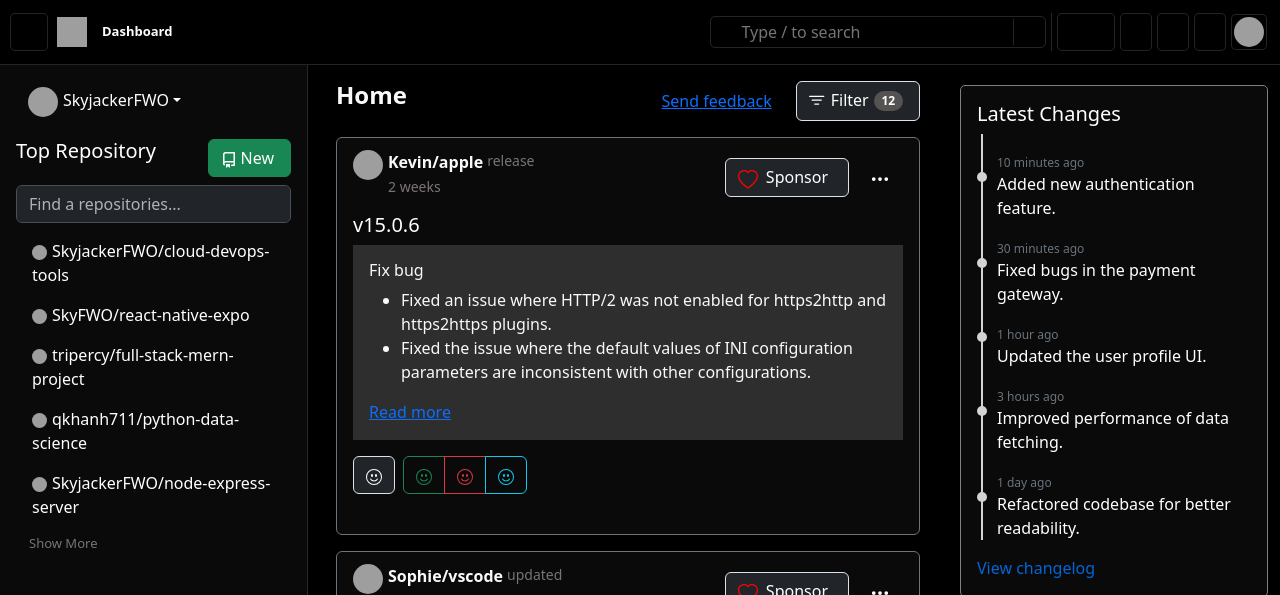
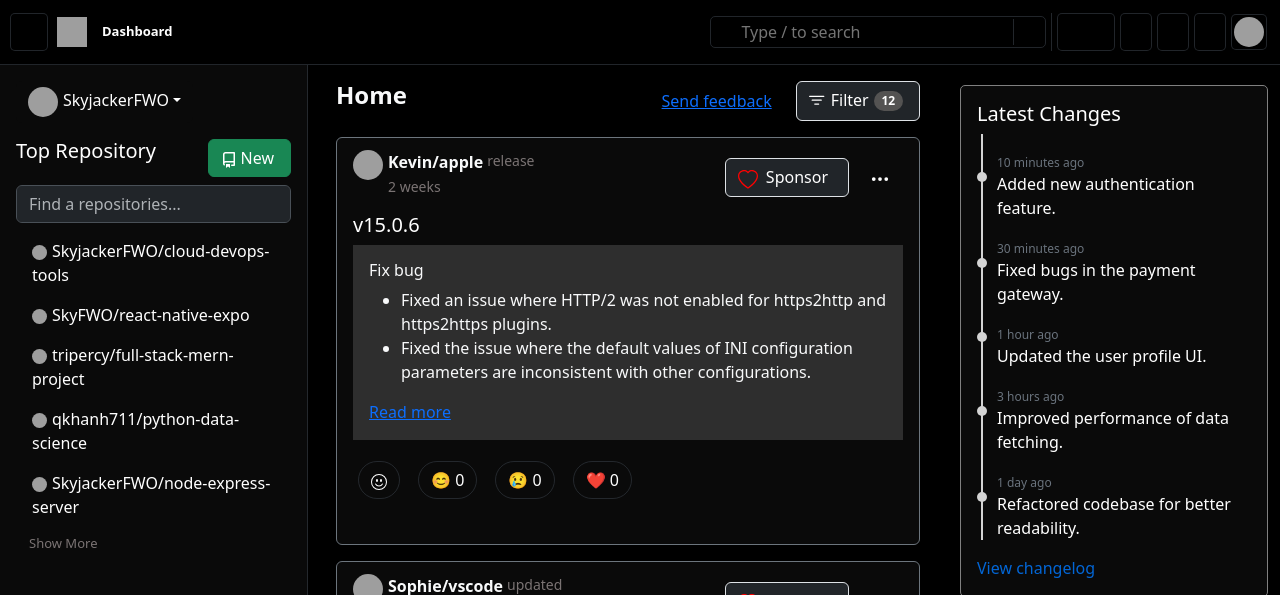
Before and after one commit to tripercy/pka-web-dev-final, a React (Create React App) app: page /home in a window 1280 px wide. Shown: the top 595 px of the page. Built offline with nearby package versions, Linux system fonts and the light colour scheme; grey boxes are pictures that could not be loaded; some icons are missing.

Commit message:
#24 - update reaction

```diff
--- a/src/homepage/FeedContainer.css
+++ b/src/homepage/FeedContainer.css
@@ -19,7 +19,8 @@ h2 {
     padding: 5px 12px;
     align-items: center;
 }
-#UserIcon{
+
+#UserIcon {
     height: 40px;
     width: 40px;
     margin-right: 6px;
@@ -28,12 +29,14 @@ h2 {
 }
 
 .no-center-align {
-    text-align: left !important; /* Hoặc 'inherit' để trở về mặc định */
+    text-align: left !important;
+    /* Hoặc 'inherit' để trở về mặc định */
 }
 
-.bg-light-gray{
+.bg-light-gray {
     background-color: rgb(46, 46, 46);
 }
+
 .gray-text {
     color: rgba(189, 179, 179, 0.626);
 }
@@ -50,10 +53,24 @@ button:focus {
 .text-hover-blue:hover {
     color: rgb(241, 241, 245);
     background-color: rgb(68, 68, 184);
-  }
+}
 
-.badge{
+.badge {
     background-color: rgb(84, 83, 82);
     border-radius: 10px;
     margin-left: 5px;
 }
+
+.btn-reaction {
+    /* background-color: rgb(84, 83, 82); */
+    border: 1px solid #30363db3;
+    border-radius: 20px;
+    color: white;
+    margin-left: 5px;
+    margin: 5px;
+
+}
+
+.btn-reaction:hover {
+    background-color: rgb(84, 83, 82);
+}
--- a/src/homepage/FeedContainerItem.js
+++ b/src/homepage/FeedContainerItem.js
@@ -1,18 +1,36 @@
-import React from 'react';
+import React, { useState } from "react";
 import "./FeedContainer.css";
 import Dropdown from "react-bootstrap/Dropdown";
 import Image from "react-bootstrap/Image";
 
+const NewsCardItem = ({
+  avartar,
+  name,
+  status,
+  time,
+  version,
+  title,
+  description,
+}) => {
+  const [reactions, setReactions] = useState({
+    happy: 0,
+    sad: 0,
+    love: 0,
+  });
 
-const NewsCardItem = ({ avartar, name, status, time, version, title,description }) => {
+  const handleReactionClick = (reactionType) => {
+    setReactions((prevReactions) => ({
+      ...prevReactions,
+      [reactionType]: prevReactions[reactionType] + 1,
+    }));
+  };
+
   return (
-
-        <div class="py-2 my-3 border border-secondary rounded-2 text-bg-dark" >
+    <div class="py-2 my-3 border border-secondary rounded-2 text-bg-dark">
       <header class="d-flex mt-1 mb-2 px-3">
         <div class="mr-2">
           <Image
-
-            src= "https://raw.githubusercontent.com/rdimascio/icons/master/icons/light/github.svg"
+            src="https://raw.githubusercontent.com/rdimascio/icons/master/icons/light/github.svg"
             roundedCircle
             style={{ width: "30px", height: "30px", marginRight: "5px" }}
             class="mr-2"
@@ -21,7 +39,10 @@ const NewsCardItem = ({ avartar, name, status, time, version, title,description
         <div class=" d-flex justify-content-between flex-grow-1">
           <div>
             <div class="d-flex m-0">
-                <a href="#" class="text-start text-decoration-none name-a text-light ">
+              <a
+                href="#"
+                class="text-start text-decoration-none name-a text-light "
+              >
                 {name}
               </a>
               <p class="mx-1 mb-0 gray-text">{status}</p>
@@ -49,7 +70,11 @@ const NewsCardItem = ({ avartar, name, status, time, version, title,description
             </button>
 
             <Dropdown data-bs-theme="dark">
-                <Dropdown.Toggle variant="link" id="dropdown-basic" bsPrefix='none'  >
+              <Dropdown.Toggle
+                variant="link"
+                id="dropdown-basic"
+                bsPrefix="none"
+              >
                 <svg
                   xmlns="http://www.w3.org/2000/svg"
                   width="20"
@@ -63,12 +88,20 @@ const NewsCardItem = ({ avartar, name, status, time, version, title,description
               </Dropdown.Toggle>
 
               <Dropdown.Menu>
-                  <Dropdown.ItemText class="small text-nowrap gray-text px-3">You're seeing this because you starred {name}</Dropdown.ItemText>
+                <Dropdown.ItemText class="small text-nowrap gray-text px-3">
+                  You're seeing this because you starred {name}
+                </Dropdown.ItemText>
                 <Dropdown.Divider />
-                  <Dropdown.Item href="#/action-2" className="text-hover-blue p-3">
+                <Dropdown.Item
+                  href="#/action-2"
+                  className="text-hover-blue p-3"
+                >
                   Show less activity like this
                 </Dropdown.Item>
-                  <Dropdown.Item href="#/action-3" className="text-hover-blue p-3">
+                <Dropdown.Item
+                  href="#/action-3"
+                  className="text-hover-blue p-3"
+                >
                   Unstart this repository
                 </Dropdown.Item>
               </Dropdown.Menu>
@@ -84,9 +117,11 @@ const NewsCardItem = ({ avartar, name, status, time, version, title,description
             <li key={itemIndex}>{item}</li>
           ))}
         </ul>
-          <a href="#" class="text-primary text-decoration-underline">Read more</a>
+        <a href="#" class="text-primary text-decoration-underline">
+          Read more
+        </a>
       </div>
-        <div class="d-flex gap-2 mb-3 p-3">
+      {/* <div class="d-flex gap-2 mb-3 p-3">
           <button type="button" class="btn border btn-dark radious-5">
             <svg
               xmlns="http://www.w3.org/2000/svg"
@@ -144,6 +179,39 @@ const NewsCardItem = ({ avartar, name, status, time, version, title,description
               <span class="visually-hidden">Button</span>
             </button>
           </div>
+        </div> */}
+      <div class="reaction-bar d-flex gap-2 mb-3 p-3">
+        <button class="btn btn-reaction">
+          <svg
+            xmlns="http://www.w3.org/2000/svg"
+            width="16"
+            height="16"
+            fill="currentColor"
+            class="bi bi-emoji-smile"
+            viewBox="0 0 16 16"
+          >
+            <path d="M8 15A7 7 0 1 1 8 1a7 7 0 0 1 0 14m0 1A8 8 0 1 0 8 0a8 8 0 0 0 0 16" />
+            <path d="M4.285 9.567a.5.5 0 0 1 .683.183A3.5 3.5 0 0 0 8 11.5a3.5 3.5 0 0 0 3.032-1.75.5.5 0 1 1 .866.5A4.5 4.5 0 0 1 8 12.5a4.5 4.5 0 0 1-3.898-2.25.5.5 0 0 1 .183-.683M7 6.5C7 7.328 6.552 8 6 8s-1-.672-1-1.5S5.448 5 6 5s1 .672 1 1.5m4 0c0 .828-.448 1.5-1 1.5s-1-.672-1-1.5S9.448 5 10 5s1 .672 1 1.5" />
+          </svg>
+        </button>
+        <button
+          class="btn btn-reaction"
+          onClick={() => handleReactionClick("happy")}
+        >
+          😊 {reactions.happy}
+        </button>
+        <button
+          class="btn btn-reaction"
+          onClick={() => handleReactionClick("sad")}
+        >
+          😢 {reactions.sad}
+        </button>
+        <button
+          class="btn btn-reaction"
+          onClick={() => handleReactionClick("love")}
+        >
+          ❤️ {reactions.love}
+        </button>
       </div>
     </div>
   );
```
Lines whose indentation alone changed are shown as unchanged.
